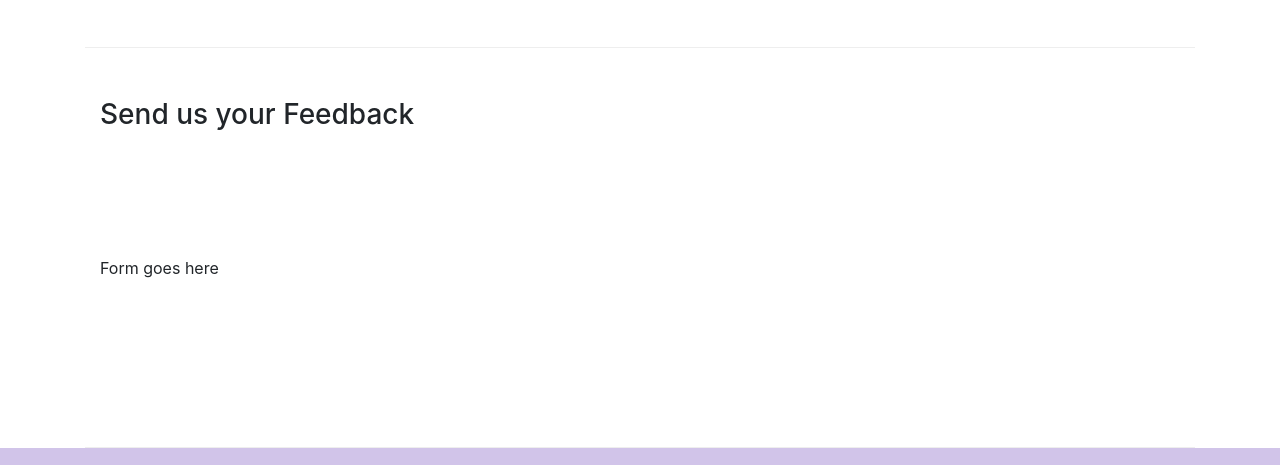
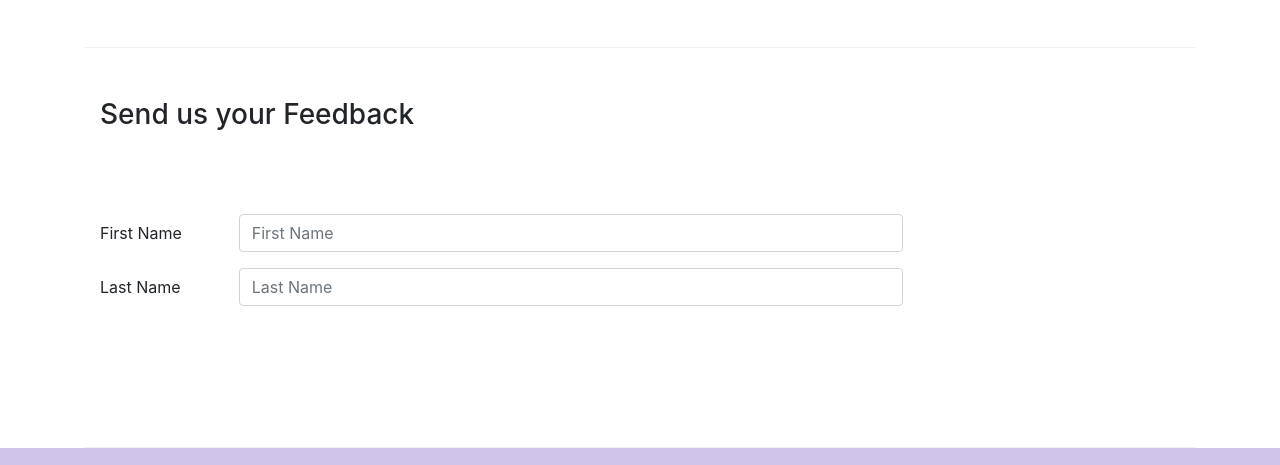
Before and after one commit to macguti/bootstrap, a website: page contactus.html in a window 1280 px wide. Shown: the part 793-1258 px from the top of the page. Drawn offline with nearby package versions, Linux system fonts and the light colour scheme.

Commit message:
forms basic user input

```diff
--- a/contactus.html
+++ b/contactus.html
@@ -93,7 +93,21 @@
               <h3>Send us your Feedback</h3>
            </div>
             <div class="col-12 col-md-9">
-                Form goes here
+                 <form>
+                    <div class="form-group row">
+                        <label for="firstname" class="col-md-2 col-form-label">First Name</label>
+                        <div class="col-md-10">
+                            <input type="text" class="form-control" id="firstname" name="firstname" placeholder="First Name">
+                        </div>
+                    </div>
+                    <div class="form-group row">
+                        <label for="lastname" class="col-md-2 col-form-label">Last Name</label>
+                        <div class="col-md-10">
+                            <input type="text" class="form-control" id="lastname" name="lastname" placeholder="Last Name">
+                        </div>
+                    </div>
+                </form>
+
             </div>
              <div class="col-12 col-md">
             </div>
```
